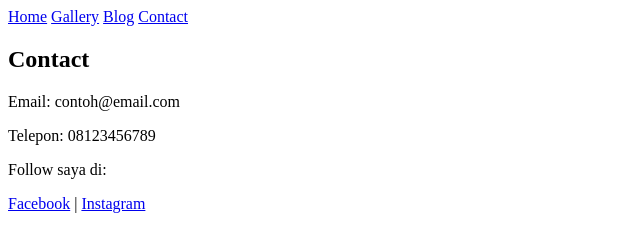
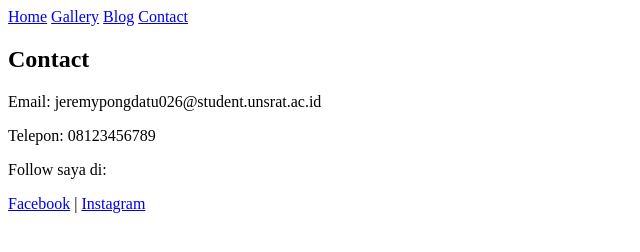
Before and after one commit to jeremyp544/jeremyp544.github.io, a plain HTML site: page contact.html in a window 1280 px wide. Shown: the whole page, without its empty margins (0-640 px from the left). Drawn offline with Linux system fonts and the light colour scheme.

Commit message:
Update contact.html

```diff
--- a/contact.html
+++ b/contact.html
@@ -15,7 +15,7 @@
 
     <section>
         <h2>Contact</h2>
-        <p>Email: contoh@email.com</p>
+        <p>Email: jeremypongdatu026@student.unsrat.ac.id</p>
         <p>Telepon: 08123456789</p>
         <p>Follow saya di:</p>
         <p>
```
